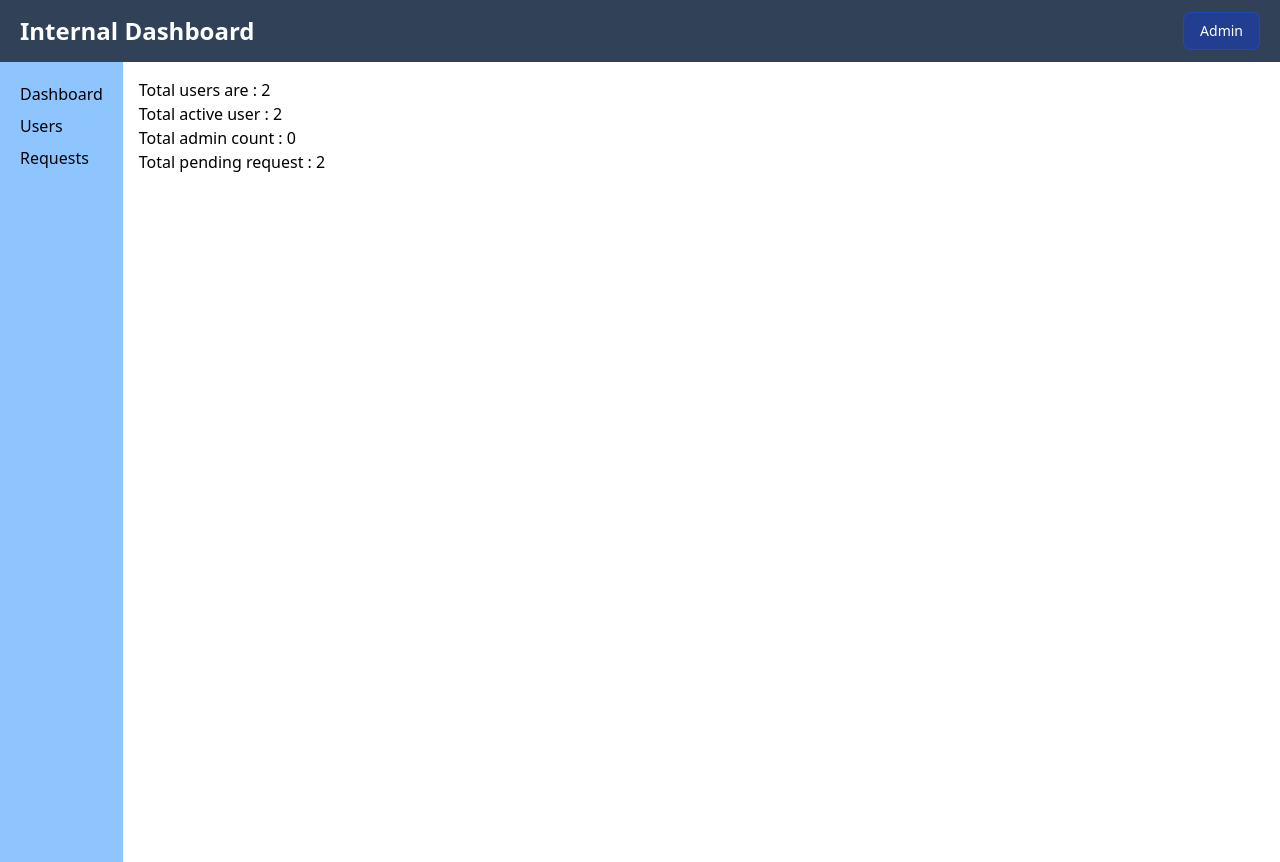
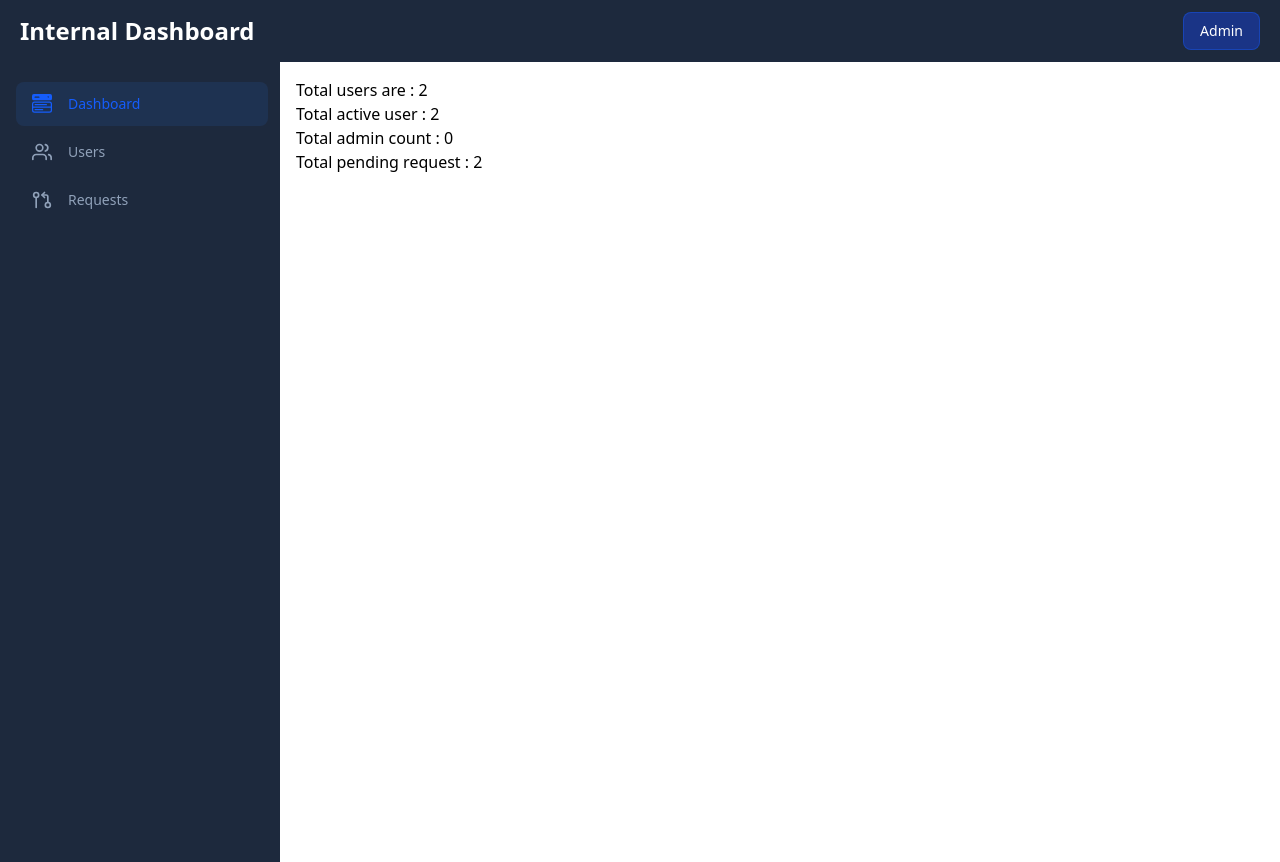
Before and after one commit to itsgauravkumar07/internal-user-management-dashboard, a React (Vite) app: page /dashboard in a window 1280 px wide. Built offline with nearby package versions, Linux system fonts and the light colour scheme.

Commit message:
Polish the UI of sidebar

```diff
--- a/src/components/Navbar.jsx
+++ b/src/components/Navbar.jsx
@@ -5,7 +5,7 @@ export default function Navbar(){
     const { currentRole } = useAppContext();
 
     return (
-        <nav className='flex justify-between bg-slate-700 items-center py-3 px-5 '>
+        <nav className='flex justify-between bg-slate-800 items-center py-3 px-5 '>
             <h1 className='font-bold text-2xl text-white'>Internal Dashboard</h1>
             <p className='text-sm px-4 py-2 bg-blue-800/60 text-white font-medium rounded-lg border border-blue-600/40'>{ currentRole }</p>
         </nav>
--- a/src/components/Sidebar.jsx
+++ b/src/components/Sidebar.jsx
@@ -1,12 +1,53 @@
 import { NavLink } from "react-router-dom"
+import { BsFillMenuButtonWideFill } from "react-icons/bs";
+import { FiUsers } from "react-icons/fi";
+import { LuGitPullRequestArrow } from "react-icons/lu";
 
 export default function Sidebar(){
 
     return(
-        <section className="flex flex-col min-h-screen bg-blue-300 w-fit px-5 py-5 gap-2">
-            <NavLink to="/dashboard">Dashboard</NavLink>
-            <NavLink to="/dashboard/users">Users</NavLink>
-            <NavLink to="/dashboard/requests">Requests</NavLink>
+        <section className="flex flex-col min-h-screen bg-slate-800 w-70 py-5 gap-1 pl-4 pr-3">
+
+           <SidebarItem
+                to="/dashboard"
+                icon={BsFillMenuButtonWideFill}
+                label="Dashboard"
+                end
+            />
+
+           <SidebarItem
+                to="/dashboard/users"
+                icon={FiUsers}
+                label="Users"
+            />
+
+            <SidebarItem
+                to="/dashboard/requests"
+                icon={LuGitPullRequestArrow}
+                label="Requests"
+            />
+
         </section>
     )
 }
+
+
+function SidebarItem({ to, icon: Icon, label, end }) {
+  return (
+    <NavLink
+      to={to}
+      end={end}
+      className={({ isActive }) =>
+        `
+        flex items-center gap-4 px-4 py-3 rounded-lg transition
+        ${isActive
+          ? "bg-blue-500/10 text-blue-600"
+          : "hover:bg-gray-50/3 text-slate-400"}
+        `
+      }
+    >
+      <Icon className="h-5 w-5" />
+      <span className="font-medium text-sm">{label}</span>
+    </NavLink>
+  );
+}
```
